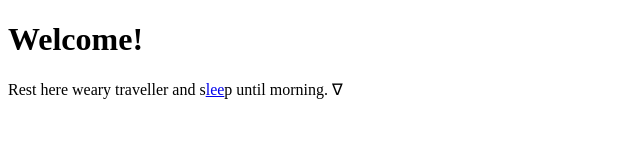
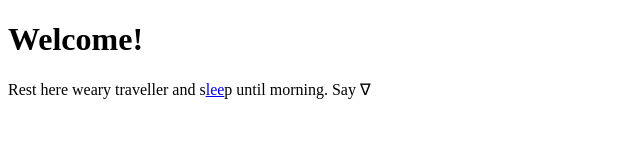
Before and after one commit to libxmq/xmq, a plain HTML site: page web/resources/welcome_traveller.html in a window 1280 px wide. Shown: the full height of the page, 0-640 px from the left. Drawn offline with Linux system fonts and the light colour scheme.

Commit message:
Improve documentation.

```diff
--- a/web/resources/welcome_traveller.html
+++ b/web/resources/welcome_traveller.html
@@ -5,6 +5,7 @@
         Rest here weary traveller and s<a
         href="https://a.b.c">lee</a>p
         until morning.
+        Say
         &nabla;
     </body>
 </html>
```
Also changed, not shown: 4 other files.
